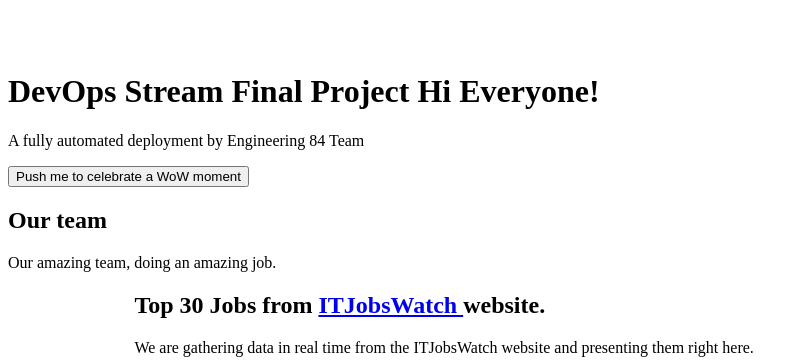
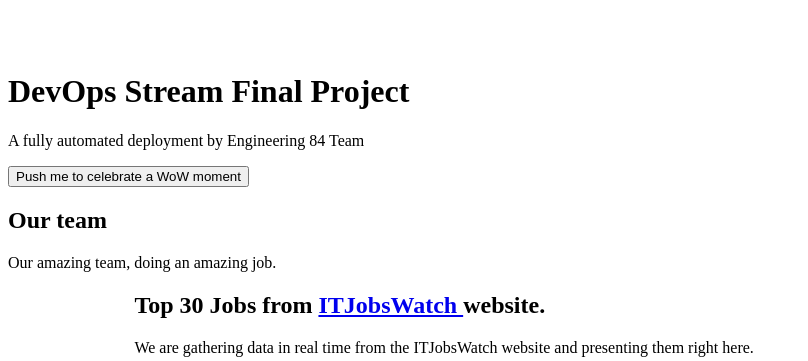
Before and after one commit to William-King977/eng84_final_frontend, a Flask app: template app/templates/top30.html in a window 1280 px wide. Shown: the part 251-612 px from the top of the page, without its empty margins (0-808 px from the left). Run offline with Flask 2, Linux system fonts and the light colour scheme; the template is opened without the code that fills it, so the values that code supplies are empty; some libraries are stand-ins or nearby versions.

Commit message:
minor fix!

```diff
--- a/app/templates/base.html
+++ b/app/templates/base.html
@@ -102,7 +102,7 @@
                         <br>
                         <br>
                         <h1 class=" text-3xl font-black sm:w-2/3 sm:text-4xl md:max-w-xl md:text-5xl ">
-                            DevOps Stream Final Project Hi Everyone!
+                            DevOps Stream Final Project
                         </h1>
                         <p class="max-w-sm text-lg text-gray-700 md:max-w-md md:text-xl">
                             A fully automated deployment by Engineering 84 Team
```
